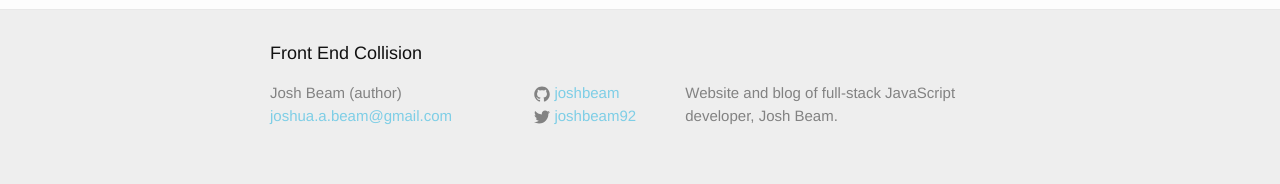
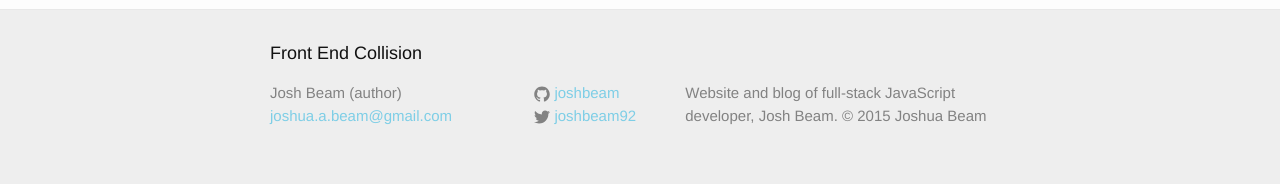
Before and after one commit to joshbeam/joshbeam.github.io, a Jekyll site: the page built from index.html, in a window 1280 px wide. Shown: the part 1312-1496 px from the top of the page. Built offline with Jekyll 4.4.1, drawn with Linux system fonts in a browser that asks for light colours.

Commit message:
copyright

```diff
--- a/_config.yml
+++ b/_config.yml
@@ -3,7 +3,7 @@ title: Front End Collision
 subtitle: Blog of web developer Josh Beam
 email: joshua.a.beam@gmail.com
 description: > # this means to ignore newlines until "baseurl:"
-  Website and blog of full-stack JavaScript developer, Josh Beam.
+  Website and blog of full-stack JavaScript developer, Josh Beam. &copy; 2015 Joshua Beam
 #baseurl: ""
 baseurl: "" # the subpath of your site, e.g. /blog/
 url: "http://joshbeam.github.io" # the base hostname & protocol for your site
```
